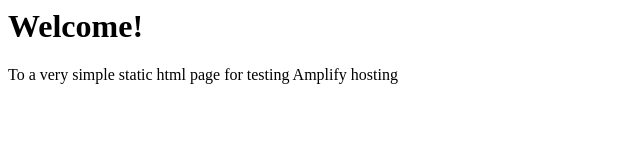
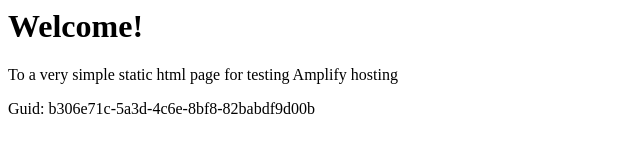
Before and after one commit to aws-aemilia-cmh/Github-PR-Commit-Integration-Test-DoNotTouch-v0-preprod-us-east-2, a website: page src/index.html in a window 1280 px wide. Shown: the whole page, without its empty margins (0-640 px from the left). Drawn offline with Linux system fonts and the light colour scheme.

Commit message:
commit from integ tests

```diff
--- a/src/index.html
+++ b/src/index.html
@@ -1,3 +1,5 @@
+
+
 <html lang="en">
 
 <head>
@@ -10,6 +12,6 @@
 <body>
     <h1>Welcome!</h1>
     <p>To a very simple static html page for testing Amplify hosting</p>
-</body>
+    <p>Guid: b306e71c-5a3d-4c6e-8bf8-82babdf9d00b</p></body>
 
 </html>
```
